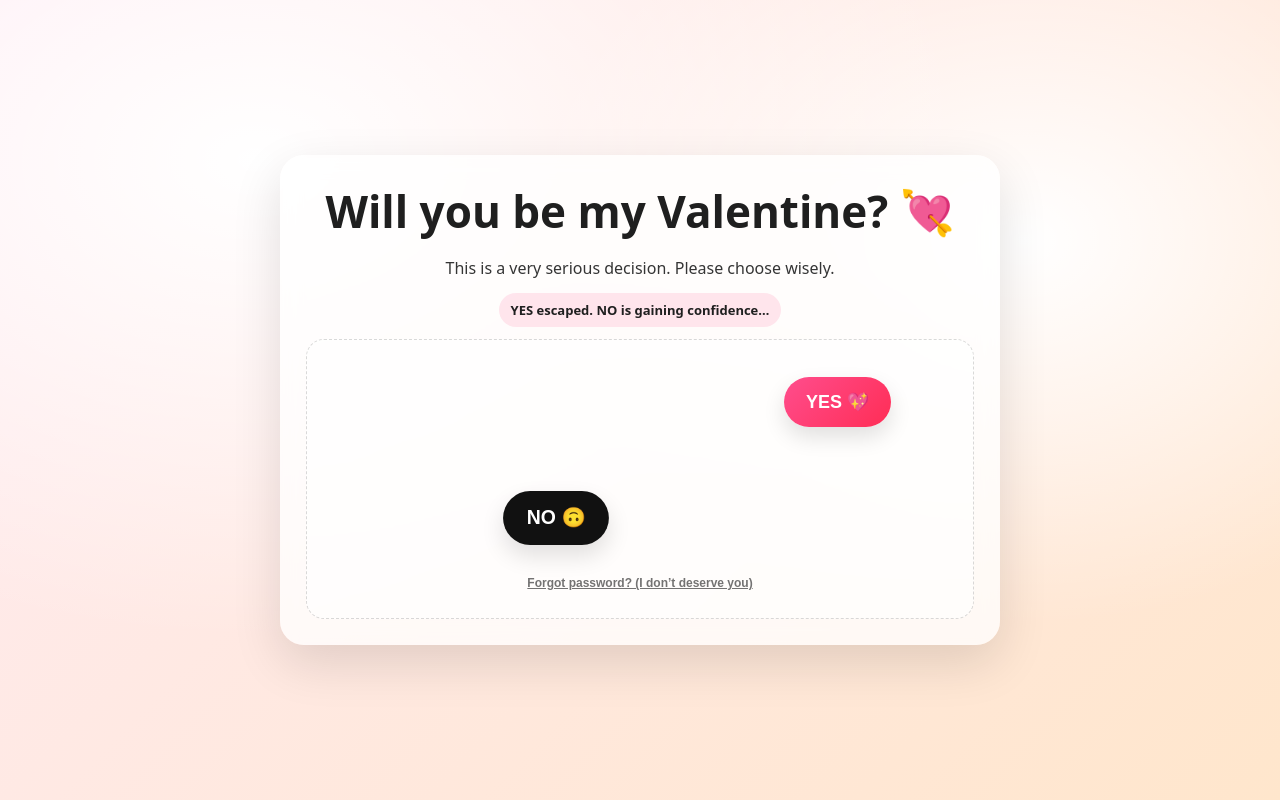
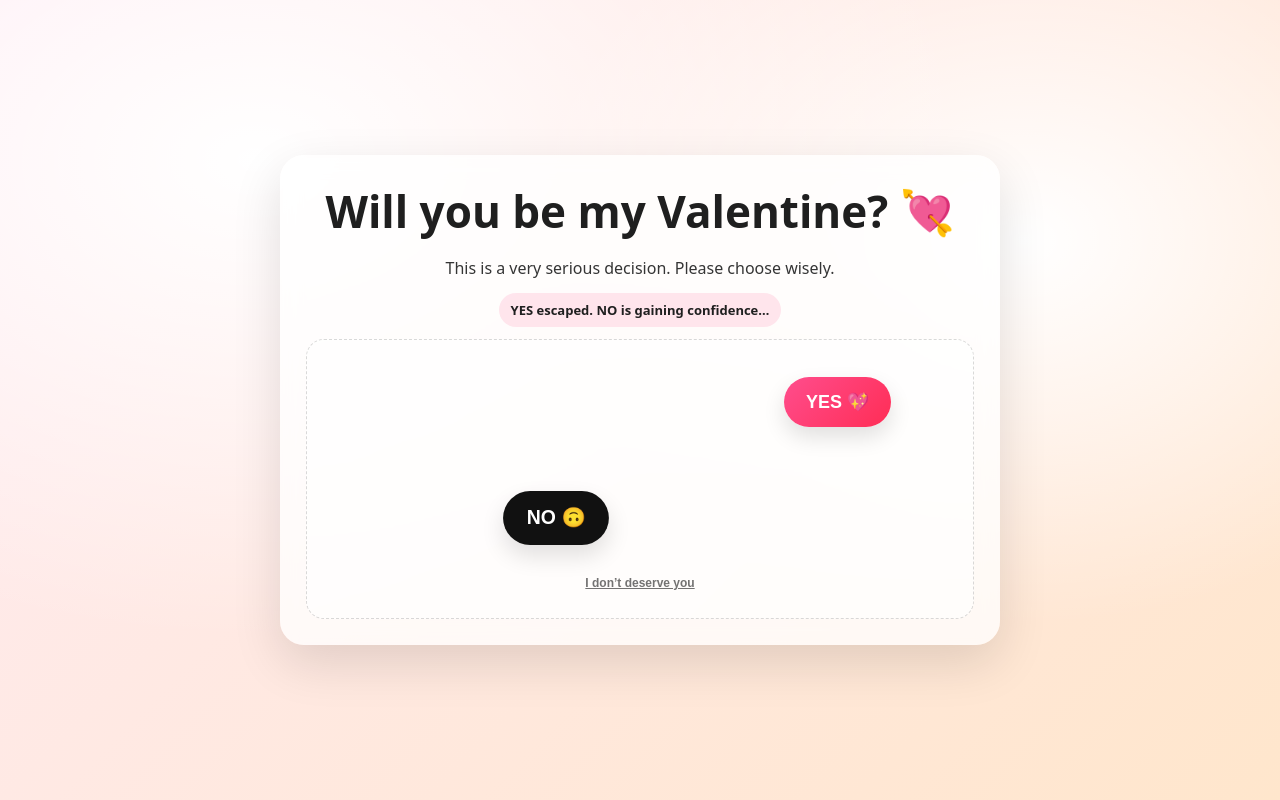
Before and after one commit to akdhenge/valentine, a plain HTML site: page index.html in a window 1280 px wide. Drawn offline with Linux system fonts and the light colour scheme.

Commit message:
Fix HTML entity encoding in index.html

```diff
--- a/index.html
+++ b/index.html
@@ -164,7 +164,7 @@
     <div class="playground" id="arena">
       <button id="yesBtn">YES 💖</button>
       <button id="noBtn">NO 🙃</button>
-      <button id="forgotBtn">Forgot password? (I don’t deserve you)</button>
+      <button id="forgotBtn">I don’t deserve you</button>
     </div>
   </div>
 </div>
```
